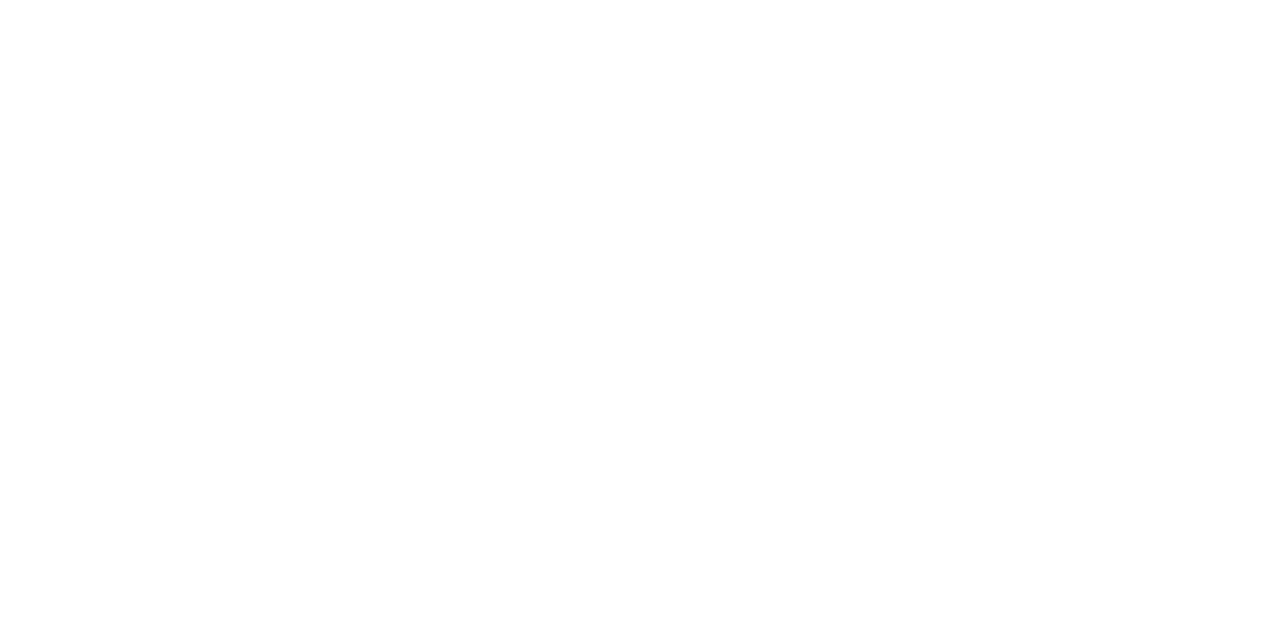
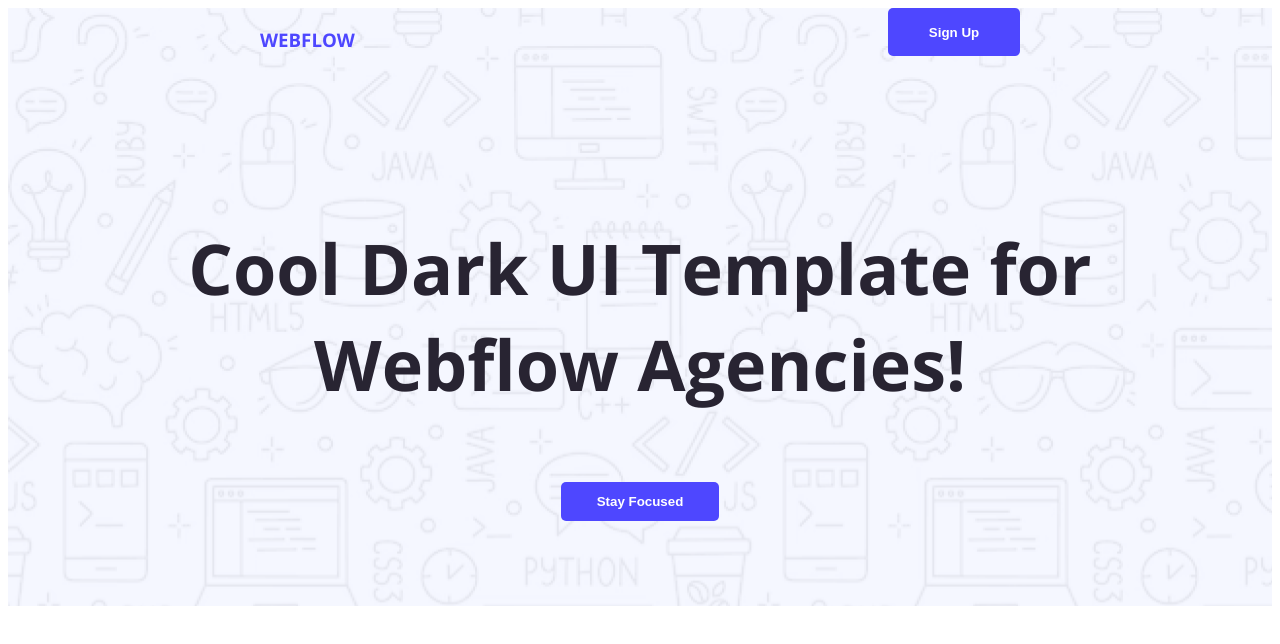
Before and after one commit to Sadia1609/UI-template, a plain HTML site: page index.html in a window 1280 px wide. Drawn offline with nearby package versions, Linux system fonts and the light colour scheme.

Commit message:
Added header section

```diff
--- a/index.html
+++ b/index.html
@@ -3,9 +3,24 @@
 <head>
     <meta charset="UTF-8">
     <meta name="viewport" content="width=device-width, initial-scale=1.0">
+    <link rel="preconnect" href="https://fonts.googleapis.com">
+<link rel="preconnect" href="https://fonts.gstatic.com" crossorigin>
+<link href="https://fonts.googleapis.com/css2?family=Open+Sans:ital,wght@0,300..800;1,300..800&family=Raleway:ital,wght@0,100..900;1,100..900&display=swap" rel="stylesheet">
     <title>Cool Dark UI Template</title>
+    <link rel="stylesheet" href="styles/style.css">
 </head>
-<body>
+<body class="open-sans-normal">
+    <header>
+        <nav>
+            <h3 class="nav-logo">WEBFLOW</h3>
+            <button class="btn-primary sign-btn">Sign Up</button>
+        </nav>
 
+        <div class="banner">
+            <h3 class="banner-title">Cool Dark UI Template for Webflow Agencies!</h3>
+
+            <button class="btn-primary">Stay Focused</button>
+        </div>
+    </header>
 </body>
 </html>
--- /dev/null
+++ b/styles/style.css
@@ -0,0 +1,52 @@
+
+.open-sans-normal {
+  font-family: "Open Sans", sans-serif;
+  font-optical-sizing: auto;
+  font-style: normal;
+  font-variation-settings:
+    "wdth" 100;
+}
+
+body{
+    background-color: #FFFFFF;
+}
+
+/* header */
+
+header {
+    background-image: url('../Assets/Hero-bg.png');
+}
+nav {
+    display: flex;
+    justify-content: space-between;
+    margin: 0px 252px;
+}
+.nav-logo {
+    color: #4E47FF;
+}
+
+.btn-primary {
+    background-color: #4E47FF;
+    color: #FFFFFF;
+    border-radius: 5PX;
+    border: none;
+    padding: 12px 36px;
+    font-weight: bold;
+}
+
+.sign-btn {
+    height: 48px;
+    width: 132px;
+}
+
+.banner {
+    text-align: center;
+    padding-bottom: 85px;
+    margin: 150px 50px;
+}
+
+.banner-title {
+    font-weight: bold;
+    font-size: 70px;
+    color: #282432;
+}
```
